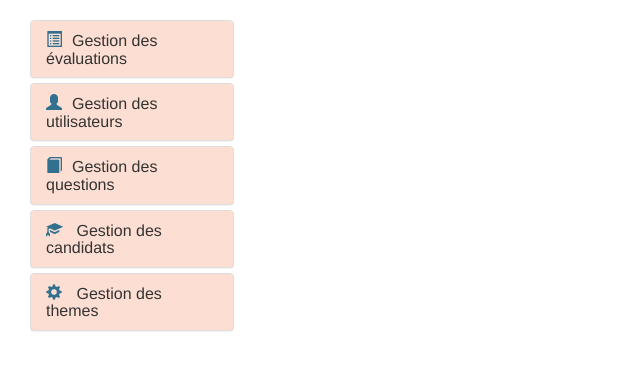
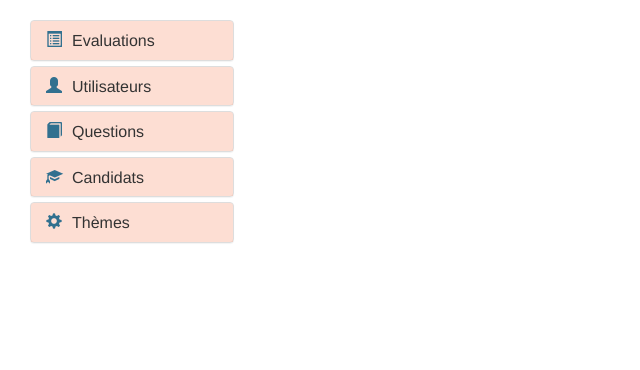
Before and after one commit to rabdelaziz/cl_mind, a Symfony app: template app/Resources/views/layoutBack.html.twig in a window 1280 px wide. Shown: the part 75-445 px from the top of the page, without its empty margins (0-640 px from the left). Run offline with Twig, Linux system fonts and the light colour scheme; the template is opened without the code that fills it, so the values that code supplies are empty; some libraries are stand-ins or nearby versions.

Commit message:
correction wording

```diff
--- a/app/Resources/views/Emails/testAvailable.html.twig
+++ b/app/Resources/views/Emails/testAvailable.html.twig
@@ -1,8 +1,10 @@
 <div xmlns="http://www.w3.org/1999/html">
-    <p>Bonjour XX,</p>
+    <p>Bonjour,  {{candidate.lastName}} {{candidate.firstName}}</p>
     <p>
         Veuillez cliquer sur le lien suivant pour passer votre test technique :
-        <strong>www.clevertest/php.fr</strong>
+        <a href="{{ url('sso_connexion', {'data': userName}) }}">
+            <strong>{{ url('sso_connexion', {'data': userName})}}</strong>
+        </a>
     </p>
     <p>
         Ces tests sont conçus par nos consultants Clevermind.</br>
--- a/app/Resources/views/layoutBack.html.twig
+++ b/app/Resources/views/layoutBack.html.twig
@@ -56,7 +56,7 @@
                                 <h4 class="panel-title">
                                     <a data-toggle="collapse" data-parent="#accordion" href="#collapseOne" class="{% if manageEvaluation is defined %}bold-text active{% endif %}" {% if manageEvaluation is defined %}aria-expanded="true"{% endif %}>
                                         <span class="glyphicon glyphicon-list-alt text-info">
-                                         </span>Gestion des évaluations
+                                         </span>Evaluations
                                     </a>
 
                                 </h4>
@@ -67,7 +67,7 @@
                                         <tr>
                                             <td>
                                                 <span class="glyphicon glyphicon-file text-info btn-xs"></span>
-                                                <a href="{{ path('evaluation_index')}}" class="{% if linkEvaluationListingOn is defined %}bold-text{% endif %}">Liste des évaluations</a>
+                                                <a href="{{ path('evaluation_index')}}" class="{% if linkEvaluationListingOn is defined %}bold-text{% endif %}">Liste</a>
 
                                             </td>
                                         </tr>
@@ -75,7 +75,7 @@
                                             <td>
 
                                                 <span class="glyphicon glyphicon-plus text-info btn-xs" aria-hidden="true"></span>
-                                                <a href="{{ path('evaluation_add')}}" class="{% if linkEvaluationAddOn is defined %}bold-text{% endif %}">Ajouter une évaluation</a>
+                                                <a href="{{ path('evaluation_add')}}" class="{% if linkEvaluationAddOn is defined %}bold-text{% endif %}">Ajout</a>
                                                 {#<span class="badge">42</span>#}
                                             </td>
                                         </tr>
@@ -97,7 +97,7 @@
                                 <h4 class="panel-title">
                                     <a data-toggle="collapse" data-parent="#accordion" href="#collapseTwo" class="{% if manageUser is defined %}bold-text active{% endif %}">
                                         <span class="glyphicon glyphicon-user text-info">
-                            </span>Gestion des utilisateurs</a>
+                            </span>Utilisateurs</a>
                                 </h4>
                             </div>
                             <div id="collapseTwo" class="panel-collapse collapse">
@@ -105,7 +105,7 @@
                                     <table class="table">
                                         <tr>
                                             <td>
-                                                <a href="http://www.jquery2dotnet.com"><span class="glyphicon glyphicon-file text-info"></span>Liste des utilisateurs</a>
+                                                <a href="http://www.jquery2dotnet.com"><span class="glyphicon glyphicon-file text-info"></span>Liste</a>
                                             </td>
                                         </tr>
                                     </table>
@@ -117,7 +117,7 @@
                                 <h4 class="panel-title">
                                     <a data-toggle="collapse" data-parent="#accordion" href="#collapseThree" class="{% if manageQuestionResponse is defined %}bold-text active{% endif %}" {% if manageQuestionResponse is defined %}aria-expanded="true"{% endif %}>
                                         <span class="glyphicon glyphicon-book text-info">
-                            </span>Gestion des questions</a>
+                            </span>Questions</a>
                                 </h4>
                             </div>
                             <div id="collapseThree" class="panel-collapse collapse">
@@ -126,21 +126,21 @@
                                         <tr>
                                             <td> <span class="glyphicon glyphicon-file text-info btn-xs"></span>
                                                 <a href="{{ path('question_index') }}" class="{% if linkQuestionResponseListingOn is defined %}bold-text{% endif %}">
-                                                    Liste des questions/Réponses
+                                                    Liste
                                                 </a>
                                             </td>
                                         </tr>
                                         <tr>
                                             <td>
                                                 <span class="glyphicon glyphicon-pencil text-info btn-xs"></span>
-                                                <a href="{{ path('question_add')}}" class="{% if linkQuestionResponseAddOn is defined %}bold-text{% endif %}">Ajouter une question</a>
+                                                <a href="{{ path('question_add')}}" class="{% if linkQuestionResponseAddOn is defined %}bold-text{% endif %}">Ajout/modification</a>
                                             </td>
                                         </tr>
                                         {% if linkquestionResponseEditOn is defined %}
                                         <tr>
                                             <td>
                                                 <span class="glyphicon glyphicon-pencil text-info btn-xs"></span>
-                                                <a href="{{ path('question_edit', { 'id': question.id }) }}" class="{% if linkQuestionResponseEditOn is defined %}bold-text{% endif %}">Modifier une question</a>
+                                                <a href="{{ path('question_edit', { 'id': question.id }) }}" class="{% if linkQuestionResponseEditOn is defined %}bold-text{% endif %}">Modification</a>
                                             </td>
                                         </tr>
                                         {% endif %}
@@ -148,7 +148,7 @@
                                         <tr>
                                             <td>
                                                 <span class="glyphicon glyphicon-th text-info btn-xs"></span>
-                                                <a href="{{ path('question_view', { 'id': question.id }) }}" class="{% if linkQuestionResponseDetailOn is defined %}bold-text{% endif %}">Détail d'une question</a>
+                                                <a href="{{ path('question_view', { 'id': question.id }) }}" class="{% if linkQuestionResponseDetailOn is defined %}bold-text{% endif %}">Détail</a>
                                             </td>
                                         </tr>
                                         {% endif %}
@@ -163,7 +163,7 @@
                                 <h4 class="panel-title">
                                     <a data-toggle="collapse" data-parent="#accordion" href="#collapseFour" class="{% if manageCandidat is defined %}bold-text active{% endif %}" {% if manageCandidat is defined %}aria-expanded=true"{% endif %}>
                                         <span class="glyphicon glyphicon-education text-info">
-                            </span> Gestion des candidats</a>
+                            </span>Candidats</a>
                                 </h4>
                             </div>
                             <div id="collapseFour" class="panel-collapse collapse  {% if manageCandidat is defined %}in{% endif %}">
@@ -173,7 +173,7 @@
                                             <td>
                                                 <span class="glyphicon glyphicon-file text-info btn-xs"></span>
                                                 <a href="http://www.jquery2dotnet.com">
-                                                    Liste des candidats
+                                                    Liste
                                                 </a>
                                             </td>
                                         </tr>
@@ -181,7 +181,7 @@
                                             <td>
                                                 <span class="glyphicon glyphicon-plus text-info btn-xs"></span>
                                                 <a href="#" class="{% if linkCandidatAddOn is defined %}bold-text{% endif %}">
-                                                    Ajouter un candidat
+                                                    Ajout
                                                 </a>
                                             </td>
                                         </tr>
@@ -195,7 +195,7 @@
                                 <h4 class="panel-title">
                                     <a data-toggle="collapse" data-parent="#accordion" href="#collapseFive" class="{% if manageTopic is defined %}bold-text{% endif %}"  {% if manageTopic is defined %}aria-expanded="true"{% endif %}>
                                         <span class="glyphicon glyphicon-cog text-info">
-                            </span> Gestion des themes</a>
+                            </span>Thèmes</a>
                                 </h4>
                             </div>
                             <div id="collapseFive" class="panel-collapse collapse {% if manageTopic is defined %}in{% endif %}">
@@ -204,13 +204,13 @@
                                         <tr>
                                             <td>
                                                 <span class="glyphicon glyphicon-file text-info btn-xs"></span>
-                                                <a href="{{ path('topic_list') }}" class="{% if linkTopicListingOn is defined %}bold-text{% endif %}">Liste des thèmes</a>
+                                                <a href="{{ path('topic_list') }}" class="{% if linkTopicListingOn is defined %}bold-text{% endif %}">Liste</a>
                                             </td>
                                         </tr>
                                         <tr>
                                             <td>
                                                 <span class="glyphicon glyphicon-plus text-info btn-xs"></span>
-                                                <a href="{{ path('create_topic') }}"  class="{% if linkTopicAddOn is defined %}bold-text{% endif %}">Ajouter un Thème</a>
+                                                <a href="{{ path('create_topic') }}"  class="{% if linkTopicAddOn is defined %}bold-text{% endif %}">Ajout</a>
                                             </td>
                                         </tr>
                                     </table>
```
